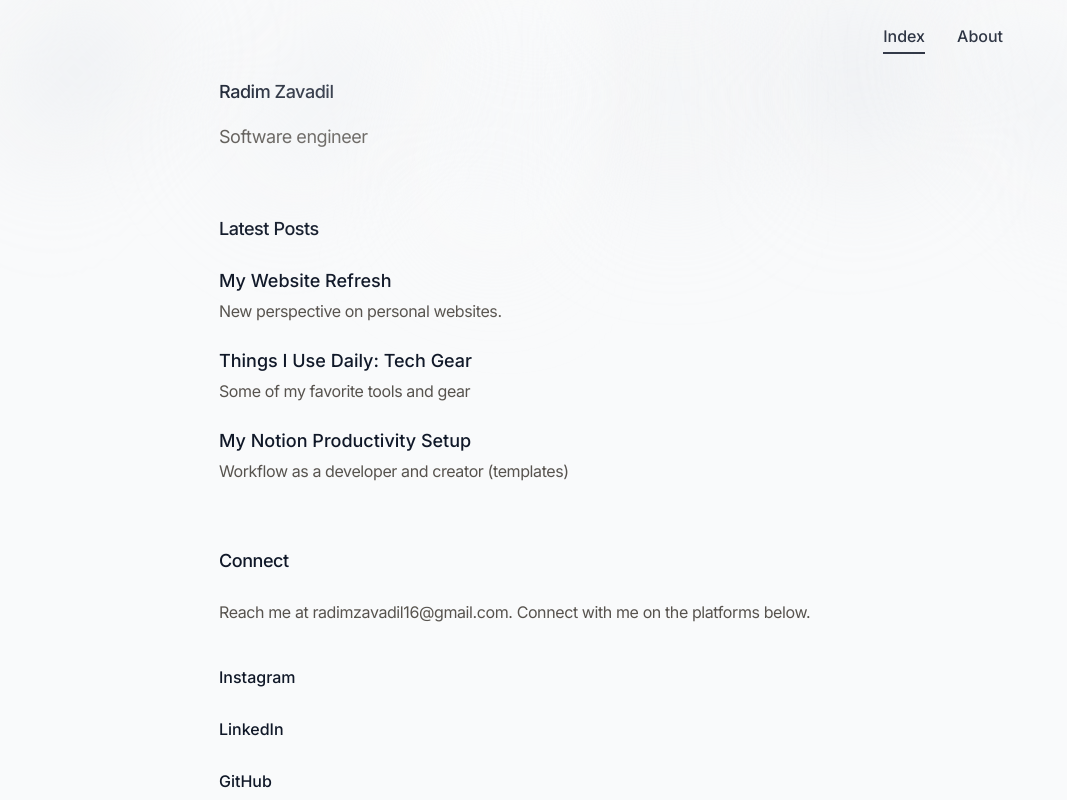
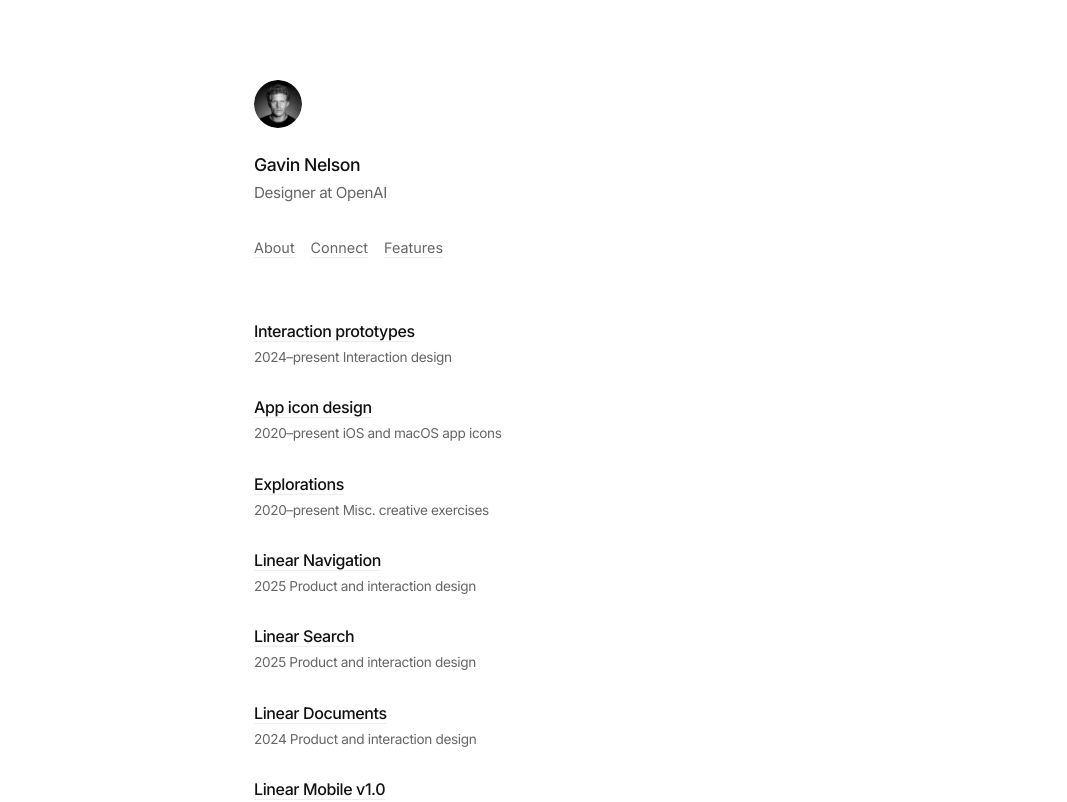
Before and after one commit to Radim-Zavadil/radim-zavadil.io, a Next.js app: page / in a window 1280 px wide. Shown: the top 802 px of the page, without its empty margins (85-1152 px from the left). Built offline with nearby package versions, Linux system fonts and the light colour scheme.

Commit message:
new page.jsx ui

```diff
--- a/app/components/LinksComponent.jsx
+++ b/app/components/LinksComponent.jsx
@@ -1,28 +1,20 @@
 import React from 'react';
-import Image from 'next/image';
 import Link from 'next/link';
 
-import twitterIcon from './x-icon.png';
-import instagramIcon from './instagram-icon.png';
-import githubIcon from './github-icon.png';
-import linkedlnIcon from './linkedln-icon.png';
+const SocialLink = ({ name, description, href = "#" }) => (
+  <Link href={href} className="link-item group">
+    <span className="link-title">{name}</span>
+    <span className="link-metadata">{description}</span>
+  </Link>
+);
 
 export default function Links() {
   return (
-    <main className='flex flex-col gap-7 text-gray-400'>
-
-      <Link href="#">
-        Instagram
-      </Link>
-      <Link href="#">
-        LinkedIn
-      </Link>
-      <Link href="#">
-        GitHub
-      </Link>
-      <Link href="#">
-        X
-      </Link>
-    </main>
-  )
+    <div className="flex flex-col gap-1">
+      <SocialLink name="Instagram" description="@radimzavadil" />
+      <SocialLink name="LinkedIn" description="Radim Zavadil" />
+      <SocialLink name="GitHub" description="radimzavadil" />
+      <SocialLink name="X" description="@radimzavadil" />
+    </div>
+  );
 }
--- a/app/globals.css
+++ b/app/globals.css
@@ -1,227 +1,89 @@
 @import "tailwindcss";
 
-/*body*/
+:root {
+  --background: #ffffff;
+  --foreground: #111111;
+  --muted: #666666;
+  --border: #eeeeee;
+}
 
 body {
-  background-color: #FFFFFF;
-  @apply text-black dark:text-white dark:bg-black font-[Inter] h-screen flex flex-col;
+  background-color: var(--background);
+  color: var(--foreground);
+  font-family: 'Inter', -apple-system, BlinkMacSystemFont, "Segoe UI", Roboto, sans-serif;
+  margin: 0;
+  padding: 0;
+  -webkit-font-smoothing: antialiased;
 }
 
+/* Base Typography */
 h1 {
-  @apply text-lg font-medium text-gray-900 mb-4 tracking-tight;
+  @apply text-[1.1rem] font-medium tracking-tight mb-1;
 }
 
 h2 {
-  @apply text-lg font-medium text-gray-900 mb-6 tracking-tight;
+  @apply text-[1.1rem] font-medium tracking-tight mt-12 mb-4;
 }
 
-p{
-  @apply text-[#57534E] dark:text-[#CBC8CD] tracking-tight;
+p,
+span {
+  @apply text-[0.95rem] tracking-tight;
 }
 
-footer {
-  @apply text-[#171717] dark:text-[rgba(230,230,230,0.5)] text-[12px] font-extralight tracking-widest mx-12 ;
+.text-muted {
+  color: var(--muted);
 }
 
-footer ul a {
-  @apply p-3 hover:text-gray-300 dark:hover:text-[rgb(230,230,230)] hover:duration-700 hover:ease-out;
+/* Navigation links */
+.nav-link {
+  @apply text-[0.9rem] transition-all duration-200;
+  color: var(--muted);
+  text-decoration: underline;
+  text-decoration-color: #eeeeee;
+  text-underline-offset: 4px;
 }
 
-ul {
-  @apply flex;
+.nav-link:hover {
+  color: var(--foreground);
+  text-decoration-color: var(--foreground);
 }
 
-li {
-  @apply p-3 hover:text-gray-300 dark:hover:text-[rgb(230,230,230)] hover:duration-700 hover:ease-out cursor-pointer;
+/* Link Items */
+.link-item {
+  @apply flex flex-col py-3 px-6 -mx-6 transition-all duration-300 w-fit;
+  position: relative;
 }
 
-a {
-  @apply text-gray-900 hover:underline  font-medium;
+.link-item:hover {
+  /* Subtle black shadow around the link text area */
+  box-shadow: 0 0 20px rgba(0, 0, 0, 0.08);
+  border-radius: 18px;
 }
 
-.group {
-  @apply flex justify-start items-center w-[493px] h-[103px] bg-[#F5F5F4] p-5 dark:bg-transparent rounded-xl border-[1px] border-[rgb(209,213,219)] hover:border-r-[2px] hover:border-r-[rgba(255,255,255,0.3)] dark:border-[rgba(223,223,223,0.1)] dark:shadow-[inset_0px_-69px_100px_-102px_rgba(255,255,255,0.2)] relative;
+.link-title {
+  @apply block text-[1rem] font-medium transition-colors duration-200 w-fit;
+  text-decoration: underline;
+  text-underline-offset: 4px;
+  text-decoration-color: #eeeeee;
 }
 
-.group::before {
-  content: '';
-  position: absolute;
-  inset: 0;
-  border-radius: 0.75rem;
-  background: linear-gradient(to right,
-    rgba(0,0,0,0) 0%,
-    rgba(19,33,47,0.5) 82%,
-    rgba(29,52,71,0.75) 100%
-  );
-  opacity: 0;
-  transition: opacity 300ms ease-out;
-  pointer-events: none;
+.link-item:hover .link-title {
+  text-decoration-color: #111111;
 }
 
-.group::after {
-  content: '';
-  position: absolute;
-  inset: 0;
-  border-radius: 0.75rem;
-  box-shadow: inset 0 0 100px rgba(255,255,255,0.1);
-  mask: linear-gradient(to left, white 0%, white 5px, transparent 15px);
-  opacity: 0;
-  transition: opacity 300ms ease-out;
-  pointer-events: none;
+.link-metadata {
+  @apply block text-[0.85rem] mt-1;
+  color: var(--muted);
 }
 
-.group:hover::before,
-.group:hover::after {
-  opacity: 1;
+/* Animation helpers */
+.blur-in {
+  filter: blur(8px);
+  opacity: 0;
 }
 
-.cardTitle {
-  @apply text-[#171717] dark:text-white font-light text-[16px] mb-3 group-hover:bg-[linear-gradient(to_right,rgba(255,255,255,1)_47%,rgba(38,64,94,1)_100%)] group-hover:bg-clip-text group-hover:text-transparent transition-all hover:duration-300 hover:ease-in;
+.sharpen {
+  filter: blur(0);
+  opacity: 1;
+  transition: filter 0.8s ease-out, opacity 0.8s ease-out;
 }
-
-.cardText {
-  @apply text-[#6B7280] dark:text-[rgba(255,255,255,0.8)] font-extralight text-[13px] group-hover:bg-[linear-gradient(to_right,rgba(255,255,255,0.8)_50%,rgba(125,169,219,1)_100%)] group-hover:bg-clip-text group-hover:text-transparent transition-all hover:duration-300 hover:ease-in;
-}
-
-.cardIcon {
-  @apply h-[60px] mr-5;
-}
-
-.title {
-  @apply text-lg font-medium text-black;
-}
-
-.bio {
-  @apply mt-2 text-lg text-[#57534E] dark:bg-gradient-to-r from-[#FFFFFF] inline-block dark:text-transparent dark:bg-clip-text;
-}
-
-.blur {
-  @apply z-10 w-32 h-96 absolute ml-[1760px] rounded-full bg-[rgba(28,145,255,0.1)] blur-3xl lg:opacity-100;
-}
-
-.btn {
-  @apply w-[120px] h-[30px] border-2 border-[rgba(223,223,223,0.1)] rounded-[5px] text-center mt-3 hover:opacity-60 hover:duration-150 hover:ease-out;
-}
-
-.linkText {
-  @apply text-black font-medium border-b-2 border-gray-200 hover:border-gray-500 ;
-}
-
-.link {
-  @apply px-4 py-2 rounded-md hover:bg-gray-100 mt-5;
-}
-
-/*Switch*/
-/* From Uiverse.io by vinodjangid07 */
-.button {
-  width: 42px;
-  height: 42px;
-  display: flex;
-  align-items: center;
-  justify-content: flex-start;
-  gap: 10px;
-  /*background-color: rgb(0, 0, 0);*/
-  border: 1px solid rgba(124, 124, 124, 0.7);
-  border-radius: 30px;
-  /*color: rgb(255, 255, 255);*/
-  font-weight: 600;
-  position: relative;
-  cursor: pointer;
-  transition-duration: .2s;
-  padding-left: 8px;
-  transition-duration: .5s;
-  @apply text-black dark:text-white bg-transparent;
-}
-
-.svgIcon {
-  height: 25px;
-  transition-duration: 1.5s;
-}
-
-.bell path {
-  fill: rgb(19, 19, 19);
-}
-
-.button:hover {
-  transition-duration: .5s;
-  @apply bg-gray-200 dark:bg-[rgba(44,44,43)]
-}
-
-.button:active {
-  transform: scale(0.97);
-  transition-duration: .2s;
-}
-
-.button:hover .svgIcon {
-  transform: rotate(250deg);
-  transition-duration: 1.5s;
-}
-
-
-
-
-/*light rays
-@keyframes jumbo {
-  from {
-      background-position: 50% 50%, 50% 50%;
-  }
-  to {
-      background-position: 350% 50%, 350% 50%;
-  }
-}
-
-.jumbo {
-  --stripes: repeating-linear-gradient(
-      100deg,
-      #fff 0%,
-      #fff 7%,
-      transparent 10%,
-      transparent 12%,
-      #fff 16%
-  );
-  --stripesDark: repeating-linear-gradient(
-      100deg,
-      #000 0%,
-      #000 7%,
-      transparent 10%,
-      transparent 12%,
-      #000 16%
-  );
-  --rainbow: repeating-linear-gradient(
-      100deg,
-      #60a5fa 10%,
-      #e879f9 15%,
-      #60a5fa 20%,
-      #5eead4 25%,
-      #60a5fa 30%
-  );
-  background-image: var(--stripes), var(--rainbow);
-  background-size: 300%, 200%;
-  background-position: 50% 50%, 50% 50%;
-
-  filter: invert(100%);
-
-  mask-image: radial-gradient(ellipse at 100% 0%, black 40%, transparent 70%);
-
-  pointer-events: none;
-}
-
-.jumbo::after {
-  content: "";
-  position: absolute;
-  inset: 0;
-  background-image: var(--stripes), var(--rainbow);
-  background-size: 200%, 100%;
-  animation: jumbo 60s linear infinite;
-  background-attachment: fixed;
-  mix-blend-mode: difference;
-}
-
-.dark .jumbo {
-  background-image: var(--stripesDark), var(--rainbow);
-  filter: blur(10px) opacity(50%) saturate(200%);
-}
-.dark .jumbo::after {
-  background-image: var(--stripesDark), var(--rainbow);
-}
-*/
--- a/app/page.jsx
+++ b/app/page.jsx
@@ -1,89 +1,109 @@
 "use client";
 import { motion } from "framer-motion";
+import Image from "next/image";
+import Link from "next/link";
 import Links from "./components/LinksComponent";
-import Link from "next/link";
+
+const blurAnimation = {
+  initial: { filter: "blur(12px)", opacity: 0, y: 10 },
+  animate: { filter: "blur(0px)", opacity: 1, y: 0 },
+  transition: { duration: 1.2, ease: "easeOut" }
+};
+
+const ProjectLink = ({ title, date, description, href = "#" }) => (
+  <Link href={href} className="link-item group">
+    <span className="link-title">{title}</span>
+    <span className="link-metadata">{date} {description}</span>
+  </Link>
+);
 
 export default function Home() {
+  return (
+    <main className="max-w-[650px] mx-auto px-6 py-20 pb-32">
+      {/* Profile Section */}
+      <motion.div
+        className="flex flex-col items-start"
+        {...blurAnimation}
+      >
+        <div className="mb-6">
+          <Image
+            src="/img/profile-picture.png"
+            alt="Profile"
+            width={48}
+            height={48}
+            className="rounded-full grayscale"
+          />
+        </div>
 
-  return (
-    <main className="min-h-screen bg-gray-50 flex flex-col">
-      {/* Header */}
-      <header className="w-full py-6 px-8">
-        <nav className="max-w-4xl mx-auto flex justify-end gap-8">
-          <Link href="#" className="text-gray-900 hover:text-gray-600 transition-colors font-medium border-b-2 border-gray-900 pb-1">
-            Index
-          </Link>
-          <Link href="#" className="text-gray-600 hover:text-gray-900 transition-colors">
-            About
-          </Link>
-        </nav>
-      </header>
+        <h1>Gavin Nelson</h1>
+        <p className="text-muted">Designer at OpenAI</p>
+      </motion.div>
 
-      {/* Decorative blur elements */}
-      <div>
-        <div className="z-0 w-10 h-52 absolute top-0 right-32 -rotate-45 rounded-full bg-gray-200 blur-3xl"></div>
-        <div className="z-0 w-10 h-40 absolute top-0 right-80 -rotate-12 rounded-full bg-gray-300 blur-3xl"></div>
-        <div className="z-0 w-10 h-48 absolute top-0 right-[500px] rounded-full bg-gray-200 blur-3xl"></div>
-        <div className="z-0 w-10 h-60 absolute top-0 right-[670px] rotate-12 rounded-full bg-gray-100 blur-3xl"></div>
-        <div className="z-0 w-10 h-48 absolute top-0 right-[850px] rotate-45 rounded-full bg-gray-200 blur-3xl"></div>
-        <div className="z-0 w-10 h-36 absolute top-0 right-[1100px] rotate-45 rounded-full bg-gray-300 blur-3xl"></div>
-      </div>
+      {/* Navigation */}
+      <motion.nav
+        className="flex gap-4 mt-8 mb-12"
+        initial={{ filter: "blur(12px)", opacity: 0 }}
+        animate={{ filter: "blur(0px)", opacity: 1 }}
+        transition={{ duration: 1.2, ease: "easeOut", delay: 0.2 }}
+      >
+        <Link href="#" className="nav-link">About</Link>
+        <Link href="#" className="nav-link">Connect</Link>
+        <Link href="#" className="nav-link">Features</Link>
+      </motion.nav>
 
-
-      <div className="flex-grow flex items-center justify-center px-10">
-        <motion.div
-          className="max-w-2xl w-full"
-          initial={{ opacity: 0, y: 100 }}
-          animate={{ opacity: 1, y: 0 }}
-          transition={{ duration: 1, ease: "easeOut", delay: 0.2 }}
-        >
-
-          <div className="mb-16">
-            <h1>Radim Zavadil</h1>
-            <p className="text-gray-600 text-lg leading-relaxed">
-              Software engineer
-            </p>
-          </div>
-
-          {/* Latest Posts Section */}
-          <div className="mb-16">
-            <h2>Latest Posts</h2>
-
-            <div className="space-y-6">
-              <div>
-                <a href="#" className="text-gray-900 font-medium hover:underline text-lg">
-                  My Website Refresh
-                </a>
-                <p className="text-gray-600 mt-1">New perspective on personal websites.</p>
-              </div>
-
-              <div>
-                <a href="#" className="text-gray-900 font-medium hover:underline text-lg">
-                  Things I Use Daily: Tech Gear
-                </a>
-                <p className="text-gray-600 mt-1">Some of my favorite tools and gear</p>
-              </div>
-
-              <div>
-                <a href="#" className="text-gray-900 font-medium hover:underline text-lg">
-                  My Notion Productivity Setup
-                </a>
-                <p className="text-gray-600 mt-1">Workflow as a developer and creator (templates)</p>
-              </div>
-            </div>
-          </div>
-
-
-          <div>
-            <h2>Connect</h2>
-            <p className="text-gray-600 mb-10 leading-relaxed">
-              Reach me at radimzavadil16@gmail.com. Connect with me on the platforms below.
-            </p>
-
-            <Links/>
-          </div>
-        </motion.div>
-      </div>
+      {/* Main Content List - Continuous, no headers */}
+      <motion.div
+        className="space-y-1"
+        initial={{ filter: "blur(12px)", opacity: 0 }}
+        animate={{ filter: "blur(0px)", opacity: 1 }}
+        transition={{ duration: 1.2, ease: "easeOut", delay: 0.4 }}
+      >
+        <ProjectLink
+          title="Interaction prototypes"
+          date="2024–present"
+          description="Interaction design"
+        />
+        <ProjectLink
+          title="App icon design"
+          date="2020–present"
+          description="iOS and macOS app icons"
+        />
+        <ProjectLink
+          title="Explorations"
+          date="2020–present"
+          description="Misc. creative exercises"
+        />
+        <ProjectLink
+          title="Linear Navigation"
+          date="2025"
+          description="Product and interaction design"
+        />
+        <ProjectLink
+          title="Linear Search"
+          date="2025"
+          description="Product and interaction design"
+        />
+        <ProjectLink
+          title="Linear Documents"
+          date="2024"
+          description="Product and interaction design"
+        />
+        <ProjectLink
+          title="Linear Mobile v1.0"
+          date="2024"
+          description="Product design"
+        />
+        <ProjectLink
+          title="Linear homepage renders"
+          date="2024"
+          description="3D rendering"
+        />
+        <ProjectLink
+          title="Crafting for iOS"
+          date="2023"
+          description="Interface and system design"
+        />
+      </motion.div>
     </main>
   );
 }
```
